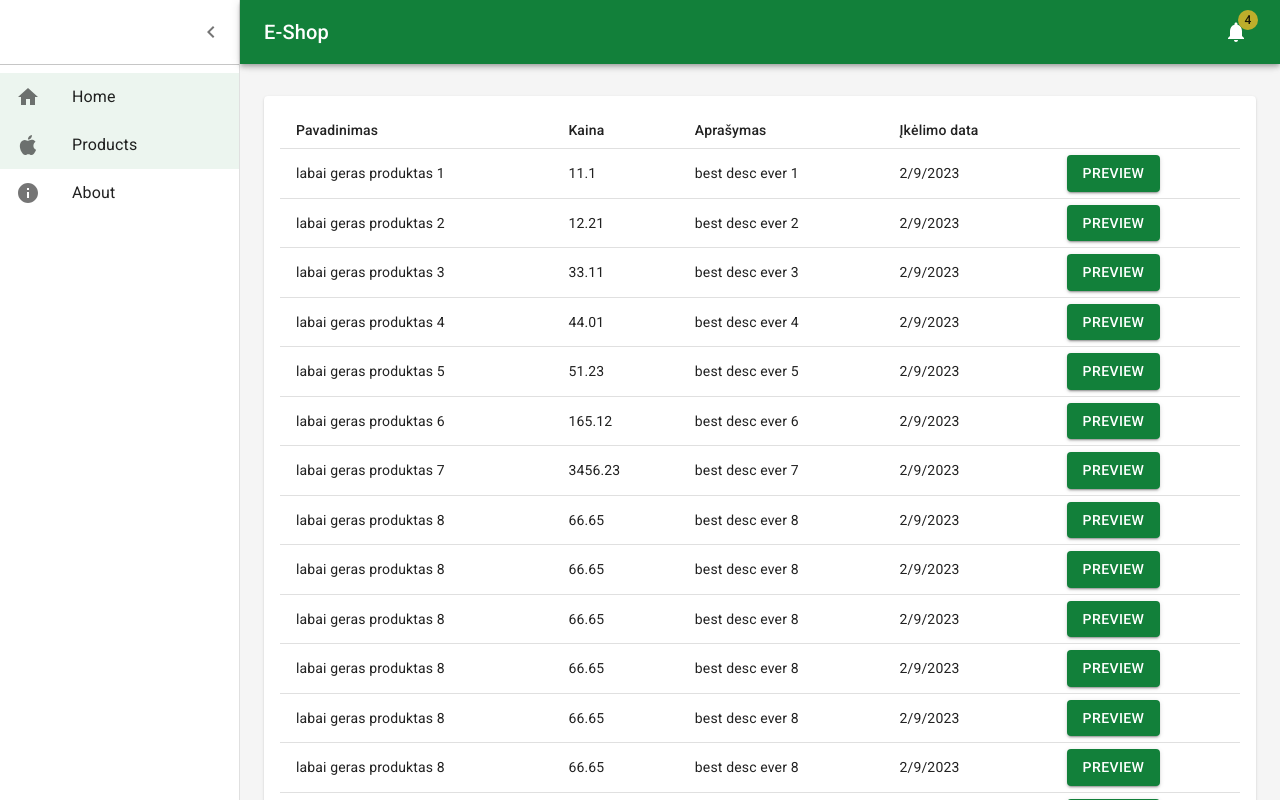
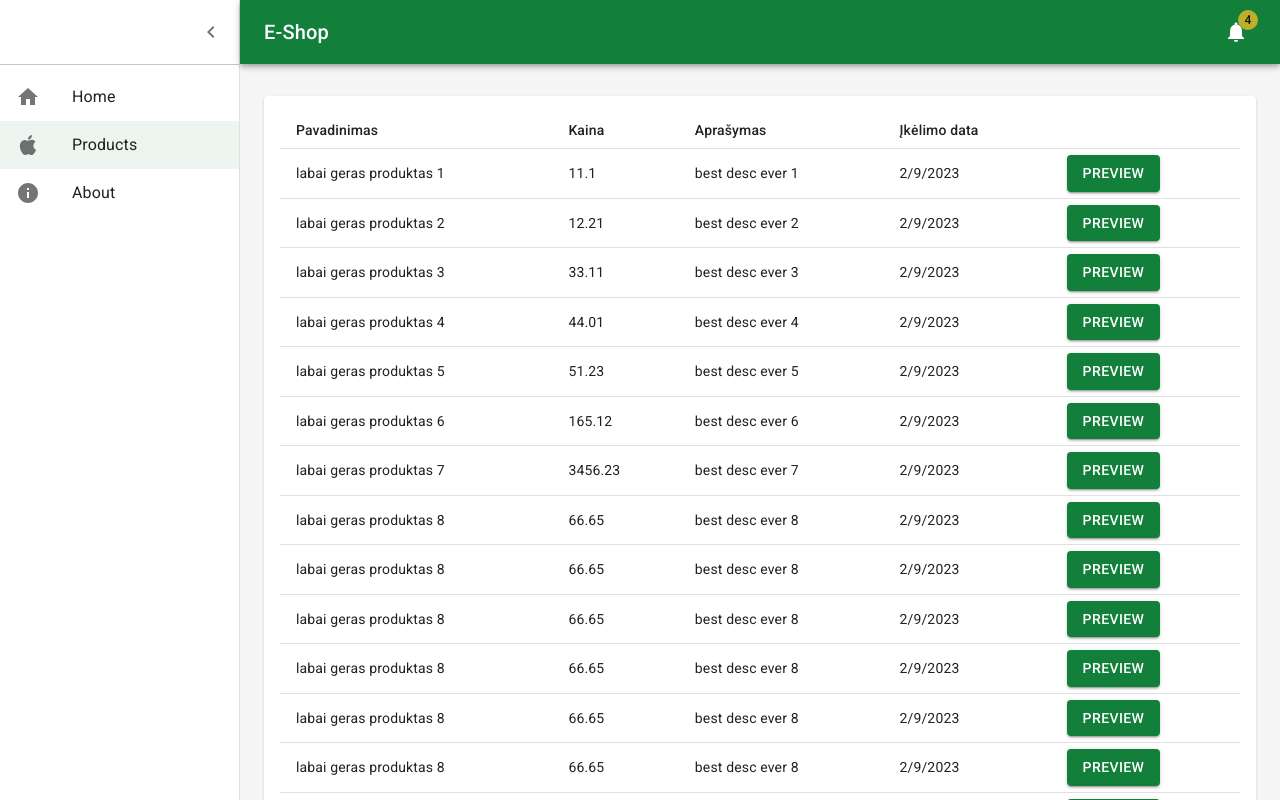
Before and after one commit to tsimonavicius/Spring-2023-02, a React (Create React App) app in the folder eshop-ui/: page /products in a window 1280 px wide. Built offline with nearby package versions, Linux system fonts and the light colour scheme; no server answers.

Commit message:
12: fix active menu item styling for subpaths

```diff
--- a/eshop-ui/src/components/dashboard/AppMainMenu.js
+++ b/eshop-ui/src/components/dashboard/AppMainMenu.js
@@ -6,7 +6,7 @@ import MenuItem from "./MenuItem";
 export const AppMainMenu = (
     <>
         <MenuItem label="Home" link="/" icon={<Home/>}/>
-        <MenuItem label="Products" link="/products" icon={<AppleIcon/>}/>
+        <MenuItem label="Products" matchSubPaths link="/products" icon={<AppleIcon/>}/>
         <MenuItem label="About" link="/about" icon={<Info/>}/>
     </>
 );
--- a/eshop-ui/src/components/dashboard/MenuItem.js
+++ b/eshop-ui/src/components/dashboard/MenuItem.js
@@ -5,13 +5,13 @@ import * as React from "react";
 import {useLocation, useNavigate} from "react-router-dom";
 import PropTypes from 'prop-types';
 
-const MenuItem = ({label, icon, link}) => {
+const MenuItem = ({label, icon, link, matchSubPaths = false}) => {
 
     const navigate = useNavigate();
     const location = useLocation()
 
     return (
-        <ListItemButton selected={location.pathname.startsWith(link)}
+        <ListItemButton selected={matchSubPaths ? location.pathname.startsWith(link) : location.pathname === link}
                         onClick={() => navigate(link)}>
             <ListItemIcon>
                 {icon}
@@ -25,6 +25,7 @@ MenuItem.propTypes = {
     label: PropTypes.string,
     link: PropTypes.string,
     icon: PropTypes.object,
+    matchSubPaths: PropTypes.bool
 };
 
 export default MenuItem
```
